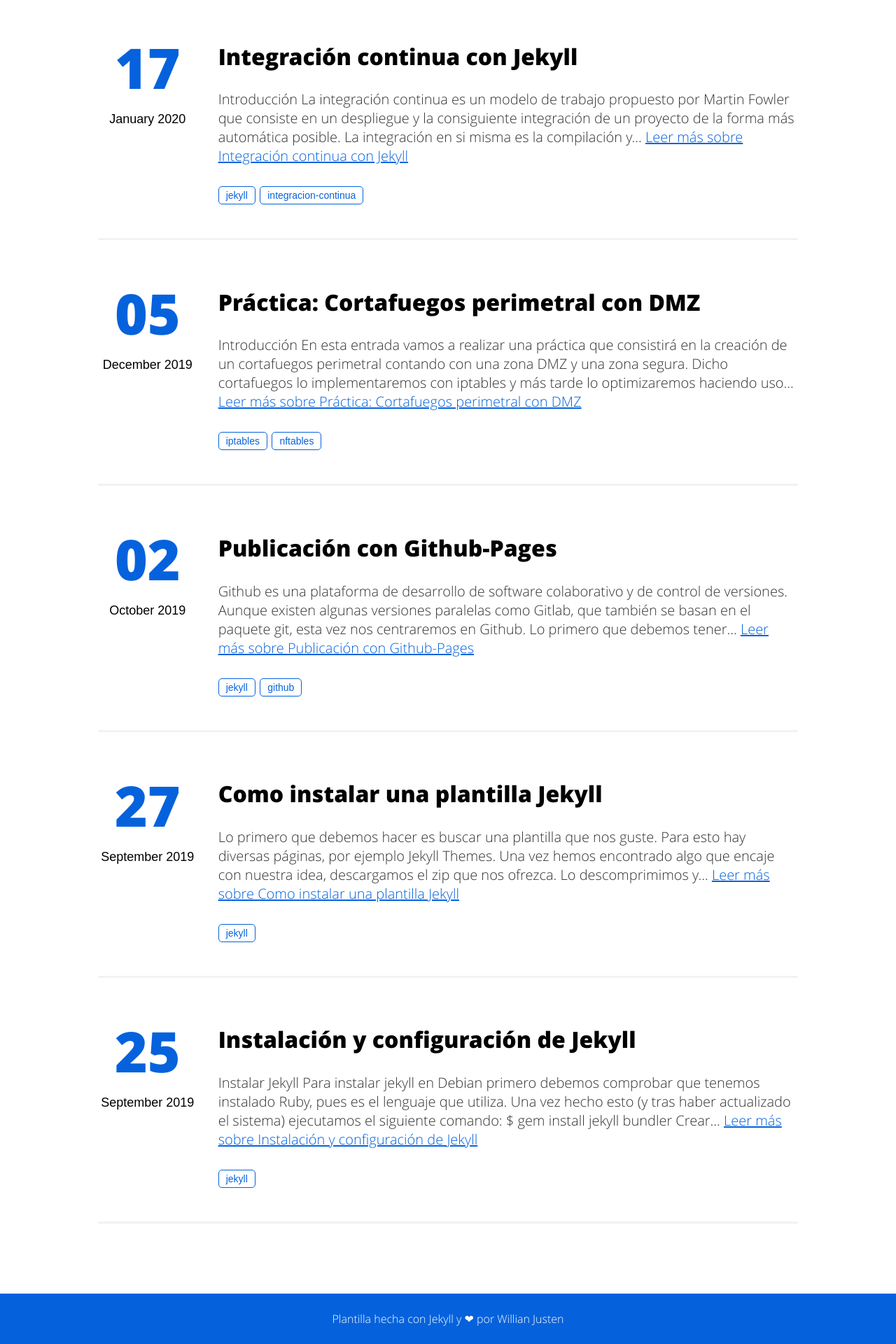
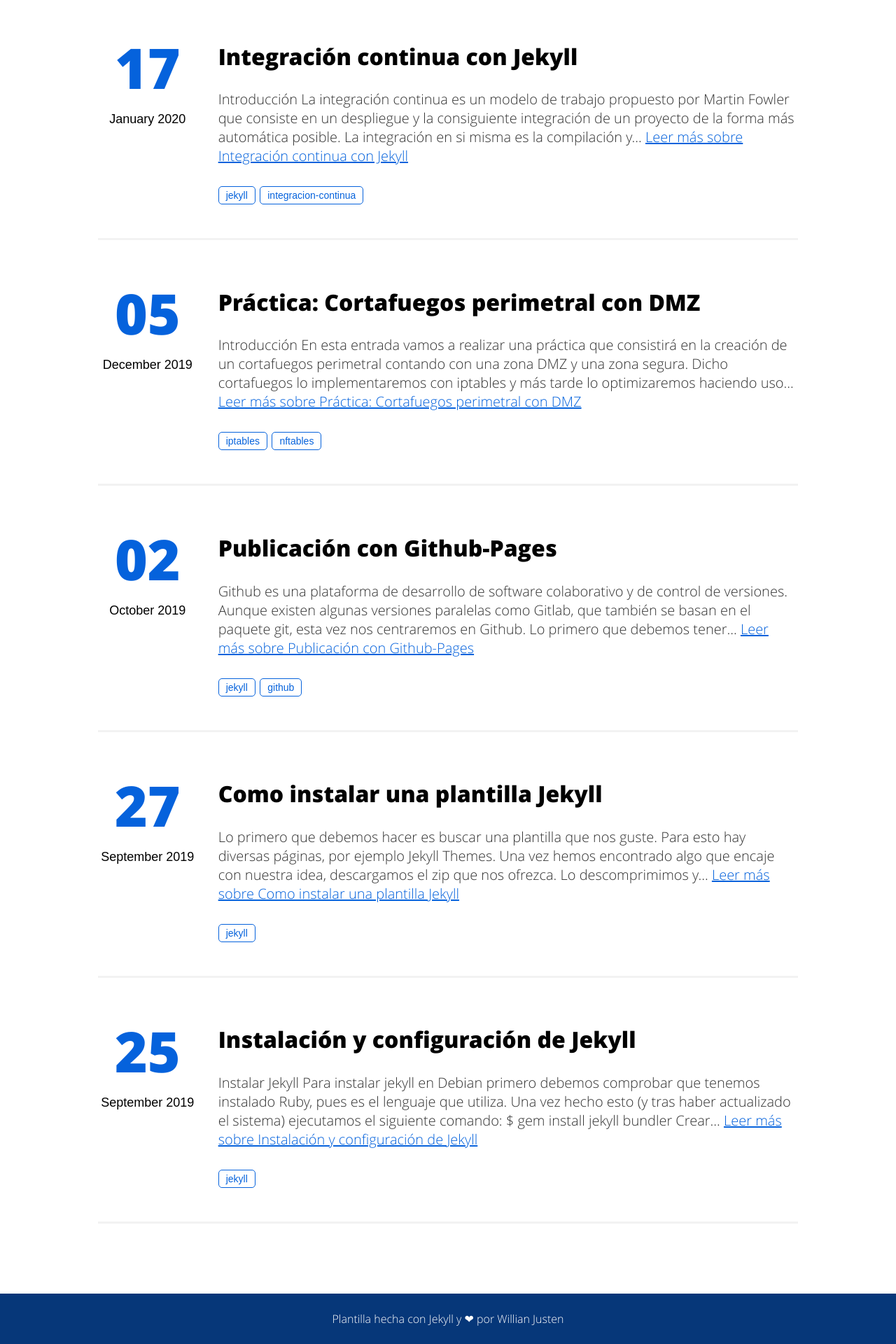
Before and after one commit to LuisaoStuff/blog, a Jekyll site: the page built from index.html, in a window 1280 px wide. Shown: the part 1846-3766 px from the top of the page at 70% size. Built offline with Jekyll 4.4.1, drawn with Linux system fonts in a browser that asks for light colours.

Commit message:
cambio color pie de pagina

```diff
--- a/assets/css/main.css
+++ b/assets/css/main.css
@@ -1669,7 +1669,7 @@ pre span {
 }
 
 footer {
-	background: #0562dc;
+	background: #063779;
 	padding: 1.563rem 0;
 	margin-top: 100px;
 }
```
